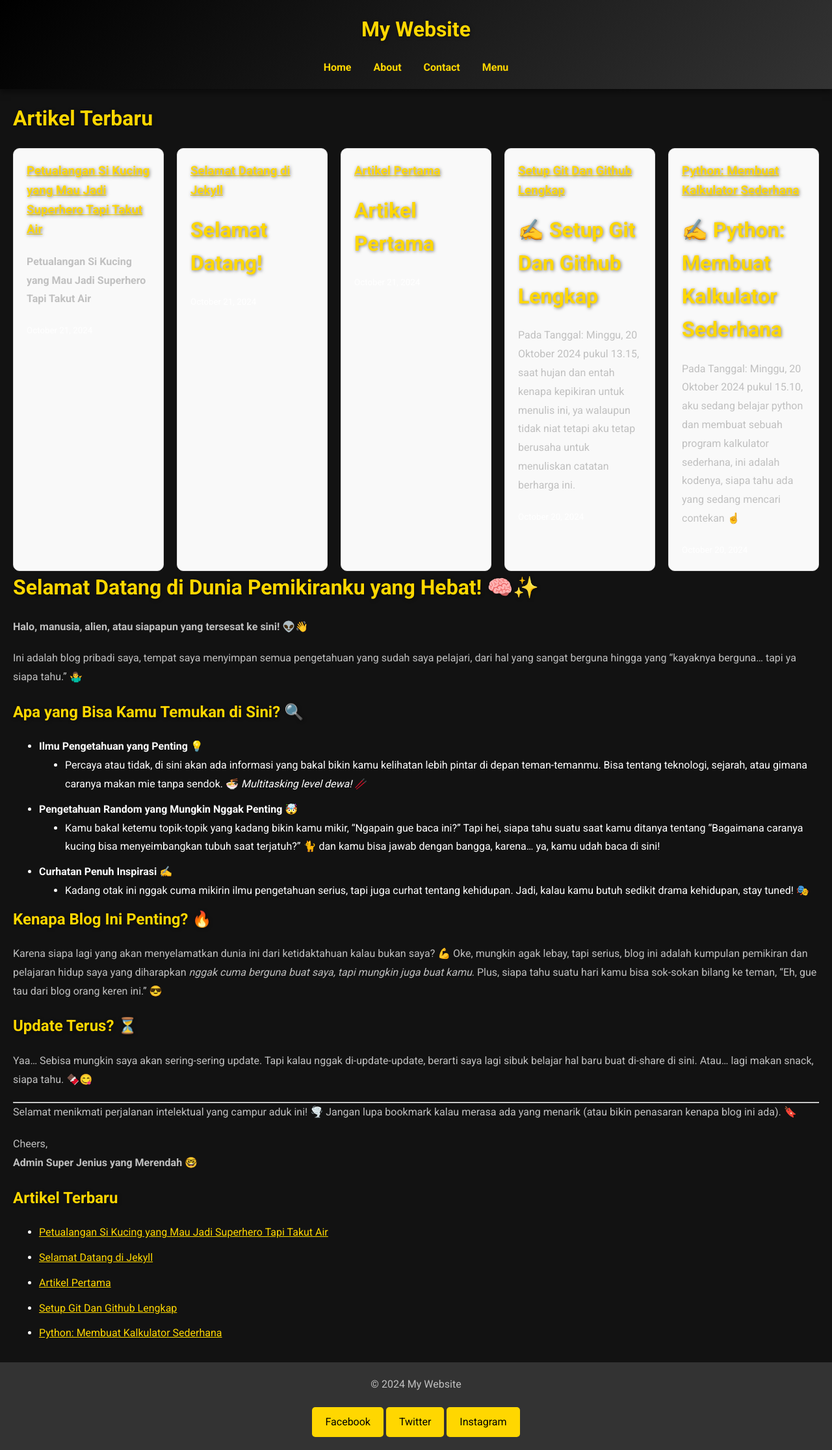
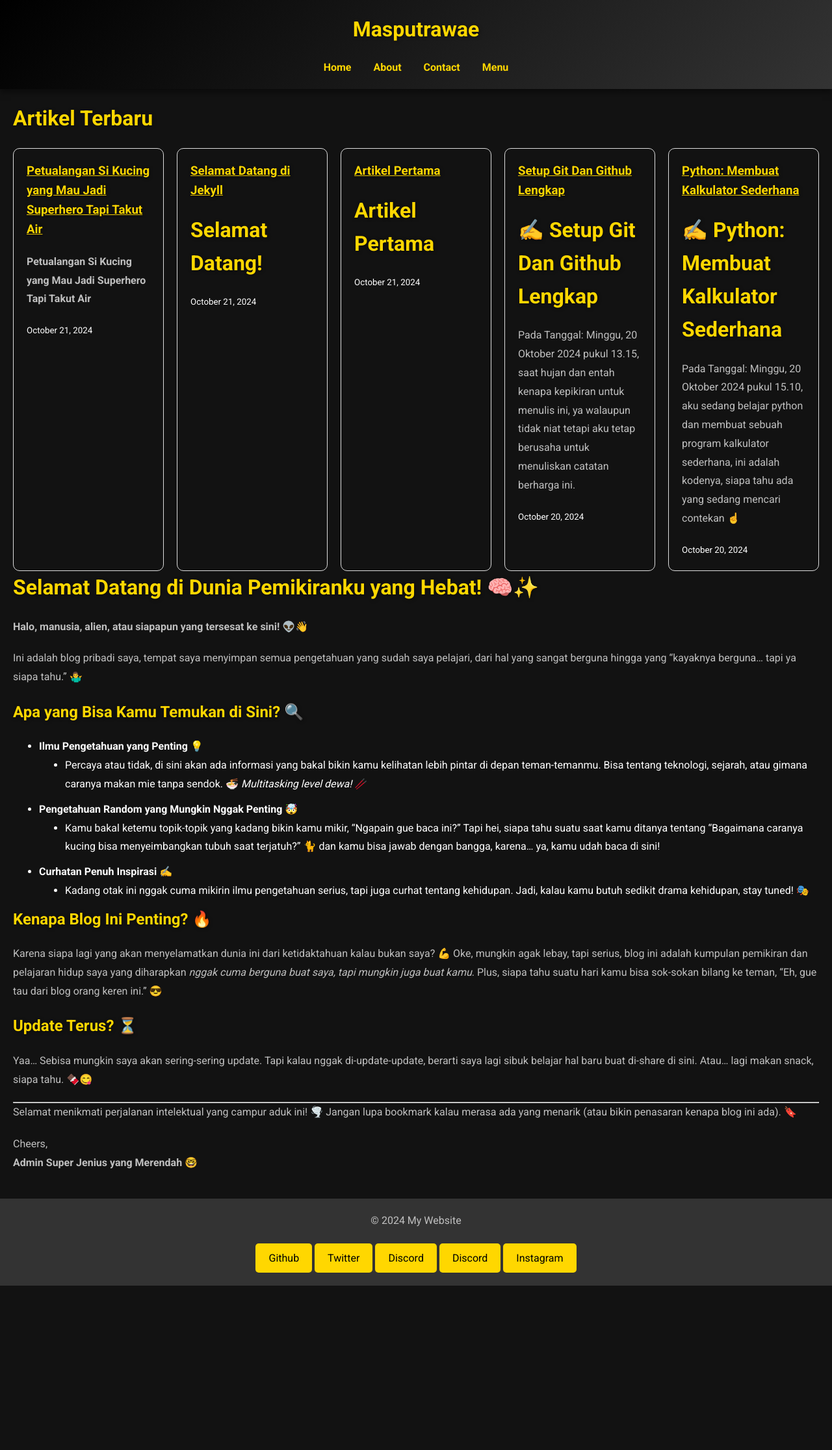
Before and after one commit to masputrawae/Mp-official, a Jekyll site: the page built from index.md, in a window 1280 px wide. Shown: the whole page at 65% size. Built offline with Jekyll 4.4.1, drawn with Linux system fonts in a browser that asks for light colours; after the commit the page ends 1979 px from its top, so only the background shows below that.

Commit message:
modified

```diff
--- a/_layouts/default.html
+++ b/_layouts/default.html
@@ -4,7 +4,7 @@
     <meta charset="UTF-8">
     <meta name="viewport" content="width=device-width, initial-scale=1.0">
     <meta name="description" content="{{ page.description | escape }}">
-    <meta name="keywords" content="Jekyll, blog, tutorial, programming, teknologi">
+    <meta name="keywords" content="Jekyll, blog, tutorial, programming, teknologi, python, jaringan, komputer, linux, belajar, catatan, blog, indonesia, os">
     <link rel="icon" href="{{ '/favicon.ico' | relative_url }}" type="image/x-icon">
     <link href="https://fonts.googleapis.com/css2?family=Roboto:wght@400;700&display=swap" rel="stylesheet">
     <link rel="stylesheet" href="{{ site.baseurl }}/assets/css/style.css">
@@ -12,7 +12,7 @@
 </head>
 <body>
     <header>
-        <h1>My Website</h1>
+        <h1>Masputrawae</h1>
       <nav>
             <a href="{{ site.baseurl }}/">Home</a>
             <a href="{{ site.baseurl }}/about" | relative_url }}>About</a>
@@ -28,9 +28,11 @@
     <footer>
         <p>&copy; {{ site.time | date: '%Y' }} My Website</p>
         <div class="social-icons">
-            <a href="https://facebook.com" class="btn">Facebook</a>
-            <a href="https://twitter.com" class="btn">Twitter</a>
-            <a href="https://instagram.com" class="btn">Instagram</a>
+            <a href="https://github.com/masputrawae/" class="btn">Github</a>
+            <a href="https://x.com/Masputrawae" class="btn">Twitter</a>
+            <a href="https://discord.gg/nM4EP8DJFZ" class="btn">Discord</a>
+            <a href="https://www.facebook.com/profile.php?id=61566134978045&mibextid=ZbWKwL" class="btn">Discord</a>
+            <a href="https://www.instagram.com/masputrawae_" class="btn">Instagram</a>
         </div>
     </footer>
 </body>
--- a/index.md
+++ b/index.md
@@ -23,7 +23,7 @@ title: Home
     border: 1px solid #ddd;
     padding: 20px;
     border-radius: 10px;
-    background-color: #f9f9f9;
+    background-color: #E5000000;
   }
   .card h3 {
     margin-top: 0;
@@ -59,13 +59,3 @@ Selamat menikmati perjalanan intelektual yang campur aduk ini! 🌪️ Jangan lu
 
 Cheers,
 **Admin Super Jenius yang Merendah** 🤓
-
-## Artikel Terbaru
-
-<ul>
-  {% for post in site.posts %}
-    <li>
-      <a href="{{ site.baseurl }}{{ post.url }}">{{ post.title }}</a>
-    </li>
-  {% endfor %}
-</ul>
```
